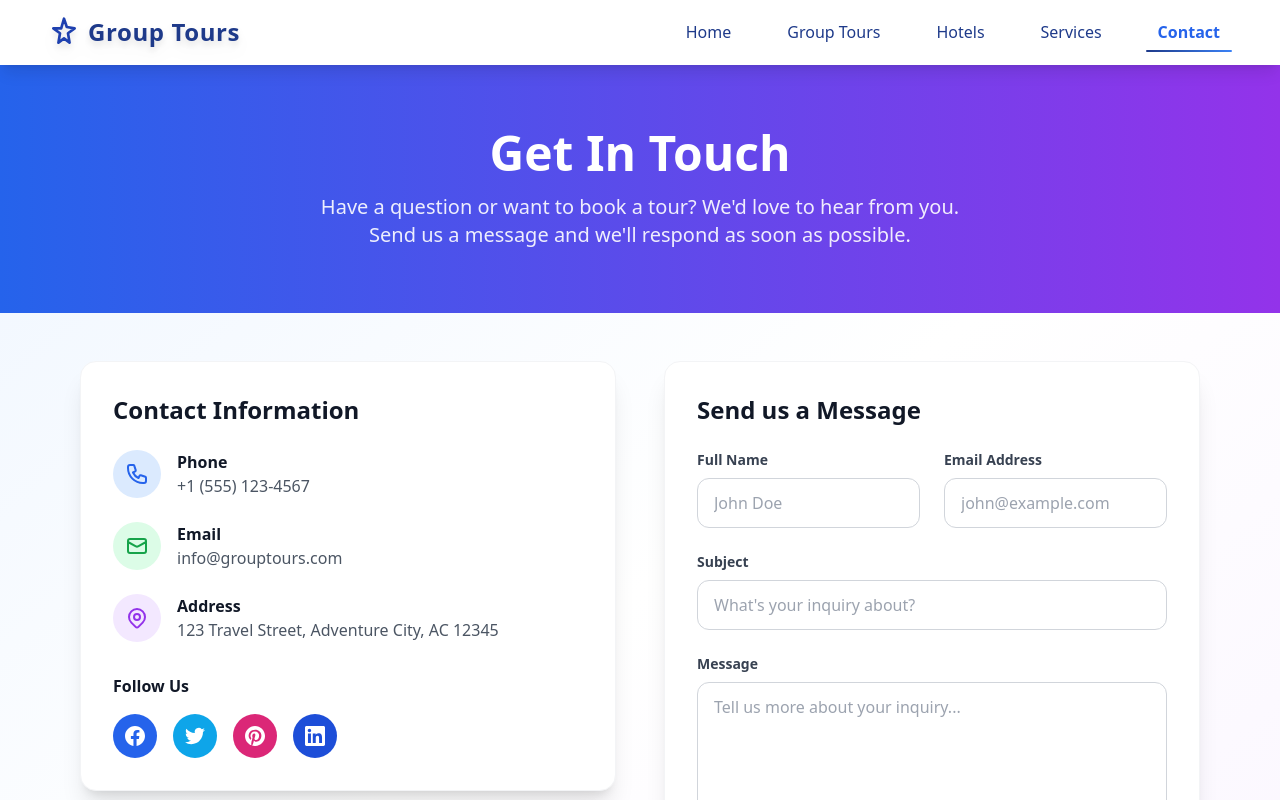
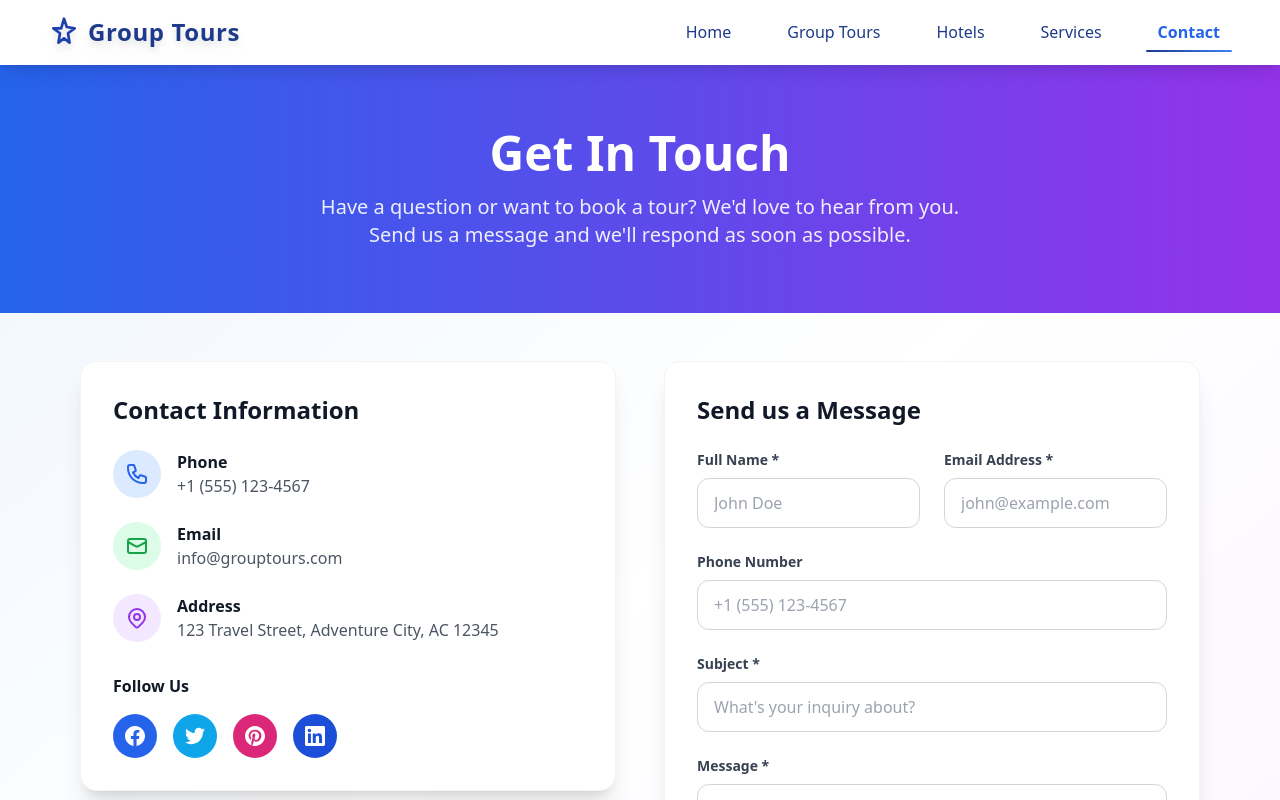
Before and after one commit to AbdulTawab152/frontend-project, a React (Create React App) app: page /contact in a window 1280 px wide. Shown: the top 800 px of the page. Built offline with nearby package versions, Linux system fonts and the light colour scheme.

Commit message:
uplodata

```diff
--- a/src/component/Contact.jsx
+++ b/src/component/Contact.jsx
@@ -5,6 +5,7 @@ const Contact = () => {
   const [formData, setFormData] = useState({
     name: '',
     email: '',
+    phone: '',
     subject: '',
     message: ''
   });
@@ -28,20 +29,39 @@ const Contact = () => {
     try {
       console.log('Sending contact form data:', formData);
 
-      const response = await axios.post('https://project-backend-5sjw.onrender.com/api/contact', formData, {
-        headers: {
-          'Content-Type': 'application/json',
-        },
-        timeout: 10000, // 10 second timeout
-      });
+      let response;
+      try {
+        // Try Render API first
+        response = await axios.post('https://project-backend-5sjw.onrender.com/api/contacts', formData, {
+          headers: {
+            'Content-Type': 'application/json',
+          },
+          timeout: 10000,
+        });
+      } catch (renderError) {
+        console.error('Error with Render API:', renderError);
+        // If Render fails, try local API as fallback (for local dev only)
+        try {
+          // Only use the Render API so all data goes to the production database (contact table) and shows in your dashboard
+          response = await axios.post('https://project-backend-5sjw.onrender.com/api/contacts', formData, {
+            headers: {
+              'Content-Type': 'application/json',
+            },
+            timeout: 10000,
+          });
+        } catch (localError) {
+          // If both fail, throw the original Render error
+          throw renderError;
+        }
+      }
 
       console.log('Contact form response:', response.data);
 
-      if (response.data.success) {
+      if (response.data.message) {
         setSuccess(true);
-        setFormData({ name: '', email: '', subject: '', message: '' });
+        setFormData({ name: '', email: '', phone: '', subject: '', message: '' });
       } else {
-        setError(response.data.message || 'Failed to send message');
+        setError(response.data.error || 'Failed to send message');
       }
     } catch (error) {
       console.error('Contact form error:', error);
@@ -49,7 +69,7 @@ const Contact = () => {
       if (error.response) {
         // Server responded with error status
         console.error('Error response:', error.response.data);
-        setError(error.response.data?.message || `Server error: ${error.response.status}`);
+        setError(error.response.data?.error || `Server error: ${error.response.status}`);
       } else if (error.request) {
         // Request was made but no response received
         console.error('No response received:', error.request);
@@ -207,7 +227,7 @@ const Contact = () => {
               <div className="grid md:grid-cols-2 gap-6">
                 <div>
                   <label className="block text-sm font-semibold text-gray-700 mb-2">
-                    Full Name
+                    Full Name *
                   </label>
                   <input
                     type="text"
@@ -222,7 +242,7 @@ const Contact = () => {
 
                 <div>
                   <label className="block text-sm font-semibold text-gray-700 mb-2">
-                    Email Address
+                    Email Address *
                   </label>
                   <input
                     type="email"
@@ -238,7 +258,21 @@ const Contact = () => {
 
               <div>
                 <label className="block text-sm font-semibold text-gray-700 mb-2">
-                  Subject
+                  Phone Number
+                </label>
+                <input
+                  type="tel"
+                  name="phone"
+                  value={formData.phone}
+                  onChange={handleChange}
+                  className="w-full px-4 py-3 border border-gray-300 rounded-xl focus:ring-2 focus:ring-blue-500 focus:border-blue-500 transition-colors"
+                  placeholder="+1 (555) 123-4567"
+                />
+              </div>
+
+              <div>
+                <label className="block text-sm font-semibold text-gray-700 mb-2">
+                  Subject *
                 </label>
                 <input
                   type="text"
@@ -253,7 +287,7 @@ const Contact = () => {
 
               <div>
                 <label className="block text-sm font-semibold text-gray-700 mb-2">
-                  Message
+                  Message *
                 </label>
                 <textarea
                   name="message"
--- a/src/component/ContactTable.jsx
+++ b/src/component/ContactTable.jsx
@@ -46,7 +46,7 @@ const ContactTable = () => {
 
     try {
       setDeleteLoading(true);
-      await axios.delete(`https://project-backend-5sjw.onrender.com/api/contacts/${contactToDelete._id}`);
+      await axios.delete(`https://project-backend-5sjw.onrender.com/contacts/${contactToDelete._id}`);
 
       // Remove from local state
       setContacts(contacts.filter(c => c._id !== contactToDelete._id));
```
